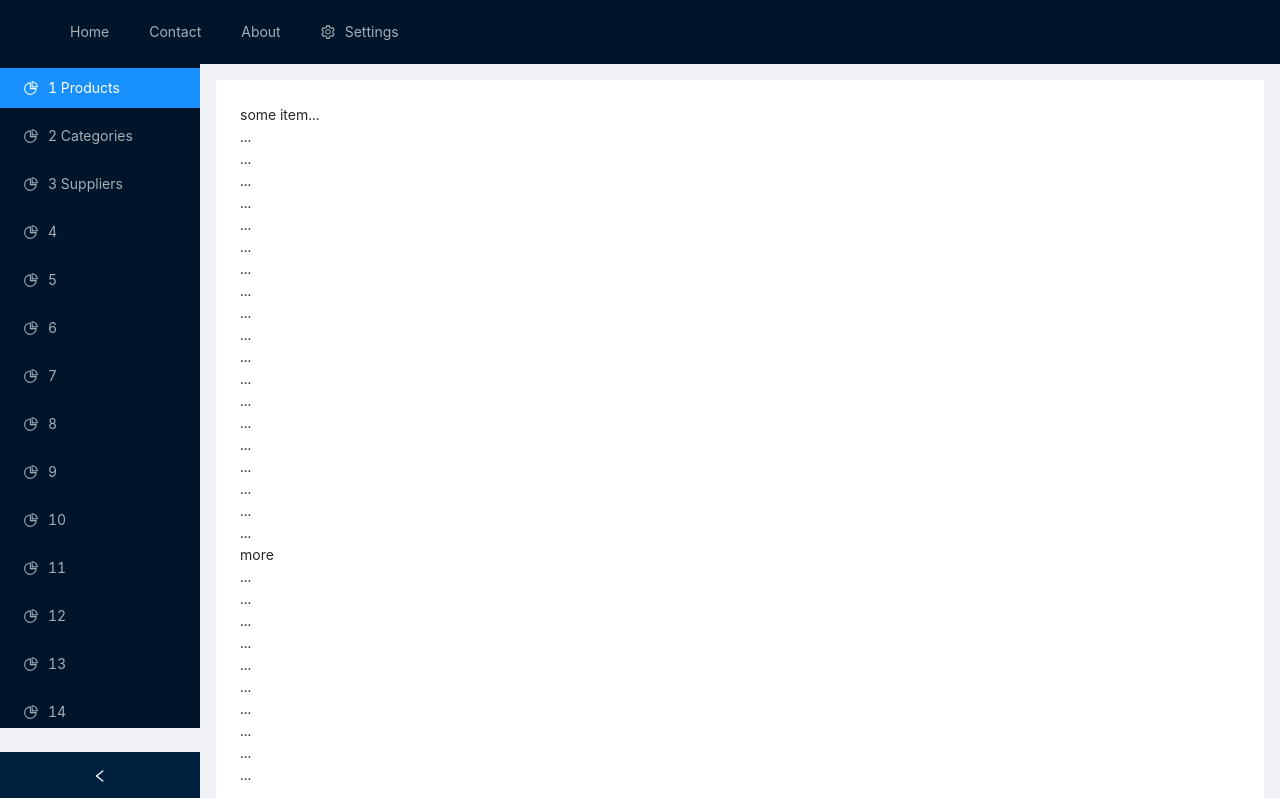
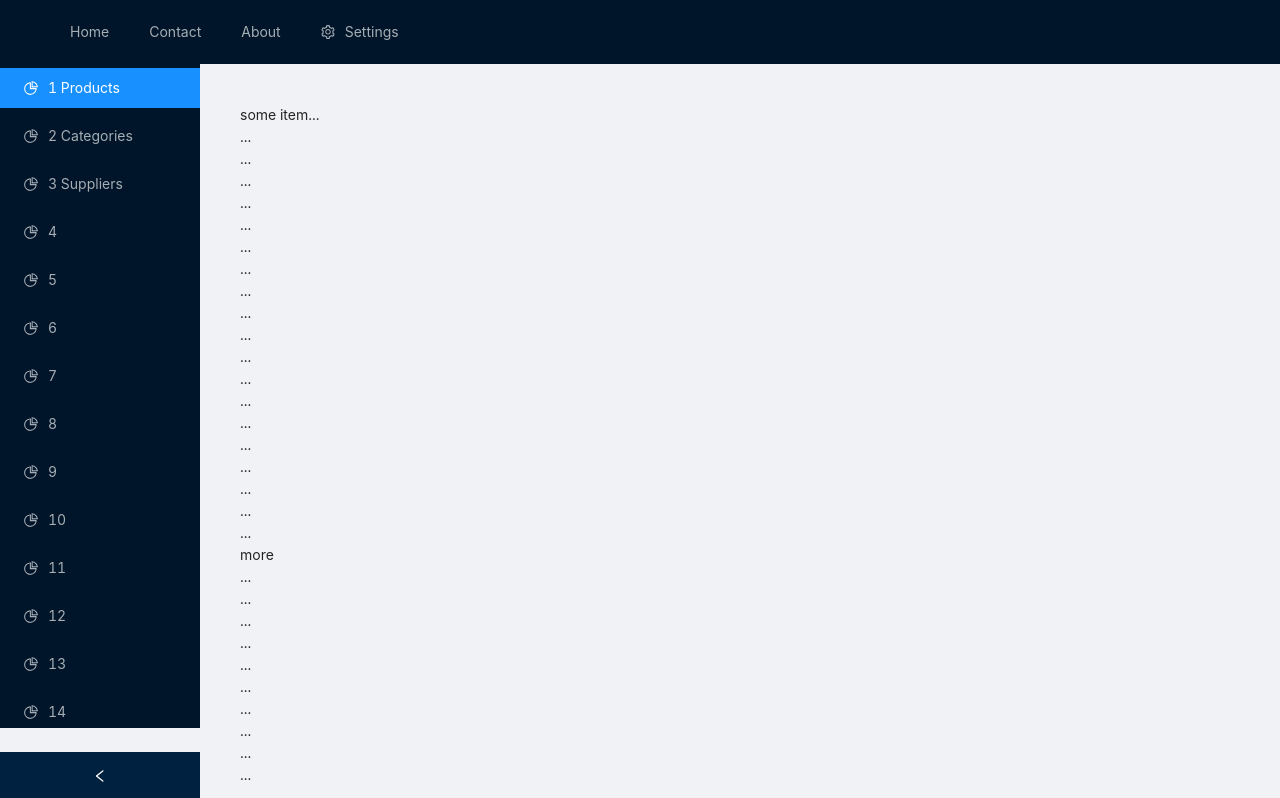
Before and after one commit to arthurgithub123/crud-template, a React (Create React App) app: page / in a window 1280 px wide. Shown: the top 798 px of the page. Built offline with nearby package versions, Linux system fonts and the light colour scheme.

Commit message:
Remove background color white from content div

```diff
--- a/src/App.tsx
+++ b/src/App.tsx
@@ -148,7 +148,7 @@ const App: React.FC = () => {
       </Sider>
       <Layout className="site-layout">
         <Content ref={mainRef} style={{ marginTop: '80px', marginRight: '16px', marginBottom: '10px', marginLeft: '216px' }}> {/* style={{ margin: "16px 16px", background: "#fff", marginLeft: '200px', marginTop: '64px' }} */}
-          <div style={{ padding: 24, background: "#fff", minHeight: 360 }}>
+          <div style={{ padding: 24, minHeight: 360 }}>
             <span>some item</span>
               {  Array.from({ length: 100 }, (_, index) => (
                   <span key={index}>
```
